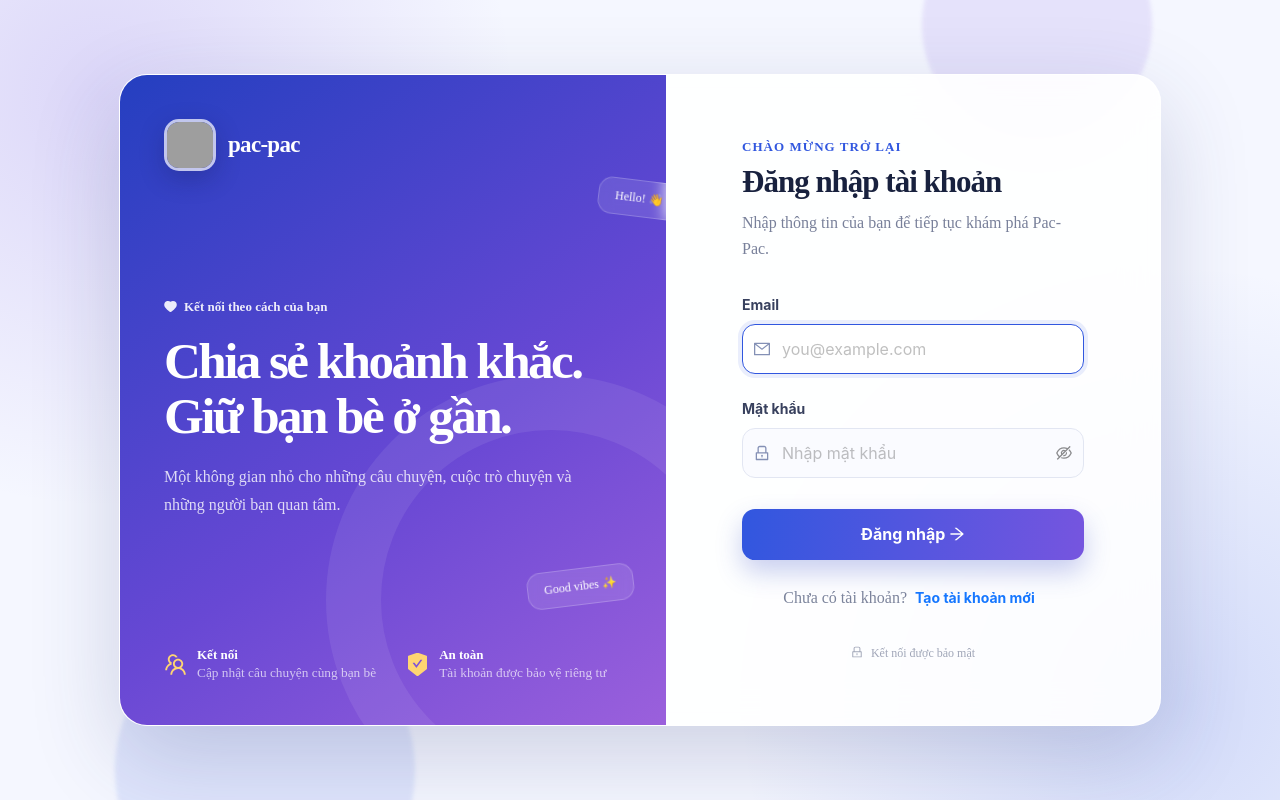
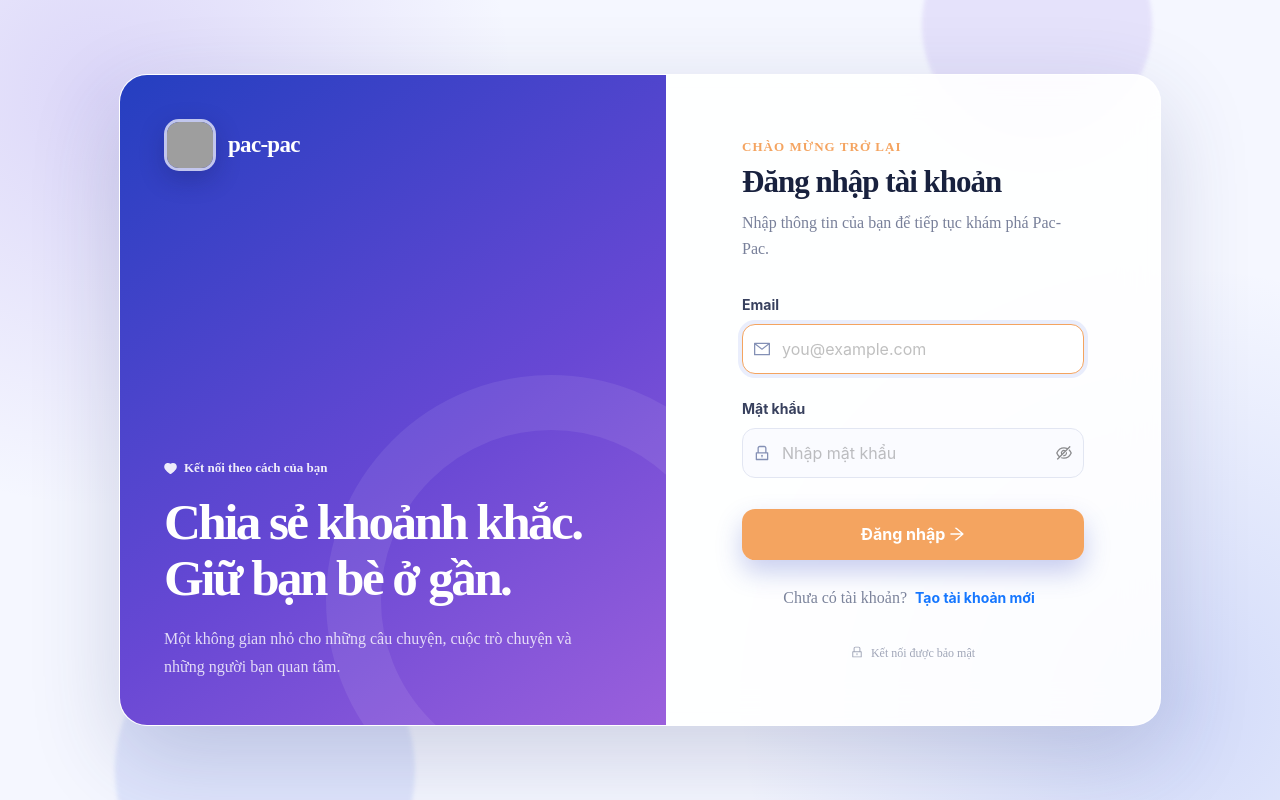
Before and after one commit to phamLinh98/pac-pac-sn, a React (Vite) app: page /login in a window 1280 px wide. Built offline with nearby package versions, Linux system fonts and the light colour scheme; no server answers; grey boxes are pictures that could not be loaded.

Commit message:
[fix]: fix login theme

```diff
--- a/src/MainComponent/LoginComponent.css
+++ b/src/MainComponent/LoginComponent.css
@@ -1,6 +1,6 @@
 .pac-login-page {
-  --pac-blue: #3157df;
-  --pac-violet: #7655df;
+  --pac-blue: #F4A460;
+  --pac-violet: #F4A460;
   position: relative;
   display: grid;
   min-height: 100vh;
--- a/src/MainComponent/LoginComponent.jsx
+++ b/src/MainComponent/LoginComponent.jsx
@@ -53,14 +53,6 @@
             <h1>Chia sẻ khoảnh khắc.<br />Giữ bạn bè ở gần.</h1>
             <p>Một không gian nhỏ cho những câu chuyện, cuộc trò chuyện và những người bạn quan tâm.</p>
           </div>
-
-          <div className="pac-login-benefits">
-            <div><TeamOutlined /><span><strong>Kết nối</strong><small>Cập nhật câu chuyện cùng bạn bè</small></span></div>
-            <div><SafetyCertificateFilled /><span><strong>An toàn</strong><small>Tài khoản được bảo vệ riêng tư</small></span></div>
-          </div>
-
-          <div className="pac-login-decor-card pac-login-decor-card-one">Hello! 👋</div>
-          <div className="pac-login-decor-card pac-login-decor-card-two">Good vibes ✨</div>
         </aside>
 
         <div className="pac-login-form-panel">
```
